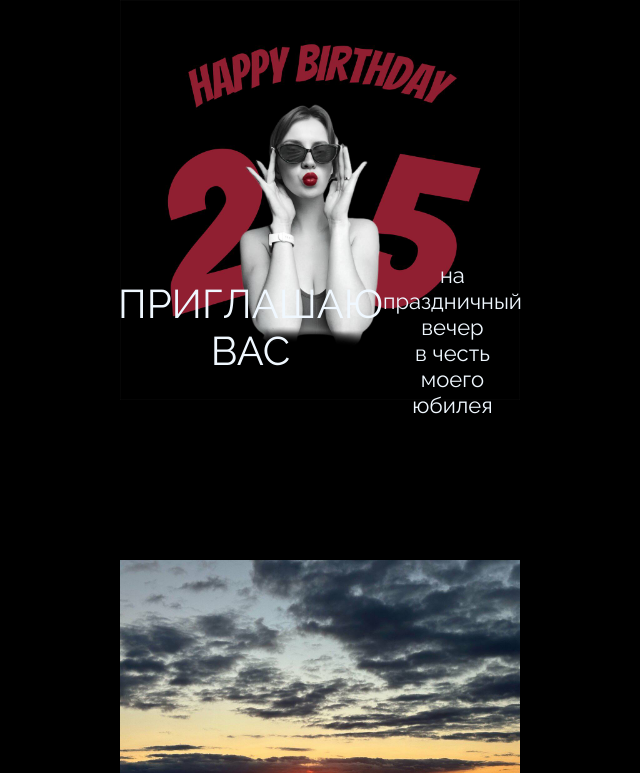
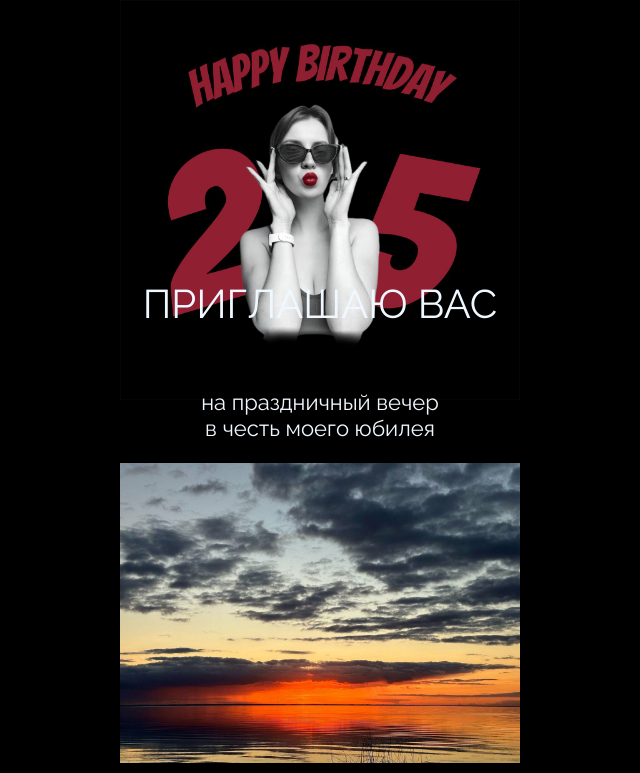
Before and after one commit to MariaDerre/mbd, a website: page index.html in a window 1280 px wide. Shown: the top 773 px of the page, without its empty margins (320-960 px from the left). Drawn offline with nearby package versions, Linux system fonts and the light colour scheme.

Commit message:
Update style.css

```diff
--- a/style.css
+++ b/style.css
@@ -22,11 +22,15 @@ body {
   width: 100%;
   height: auto;
 }
-
+.container{
+  display: flex;
+  justify-content: center;
+}
 .overlay-text {
   display: flex;
   justify-content: center;
   text-align: center; /* выравнивание текста по центру */
+  flex-direction: column;
 }
 
 .cont_text_one {
@@ -37,7 +41,6 @@ body {
   font-size: 22px;
 }
 .area_pict {
-  padding-top: 120px;
   width: 100%;
   height: auto;
 }
```
